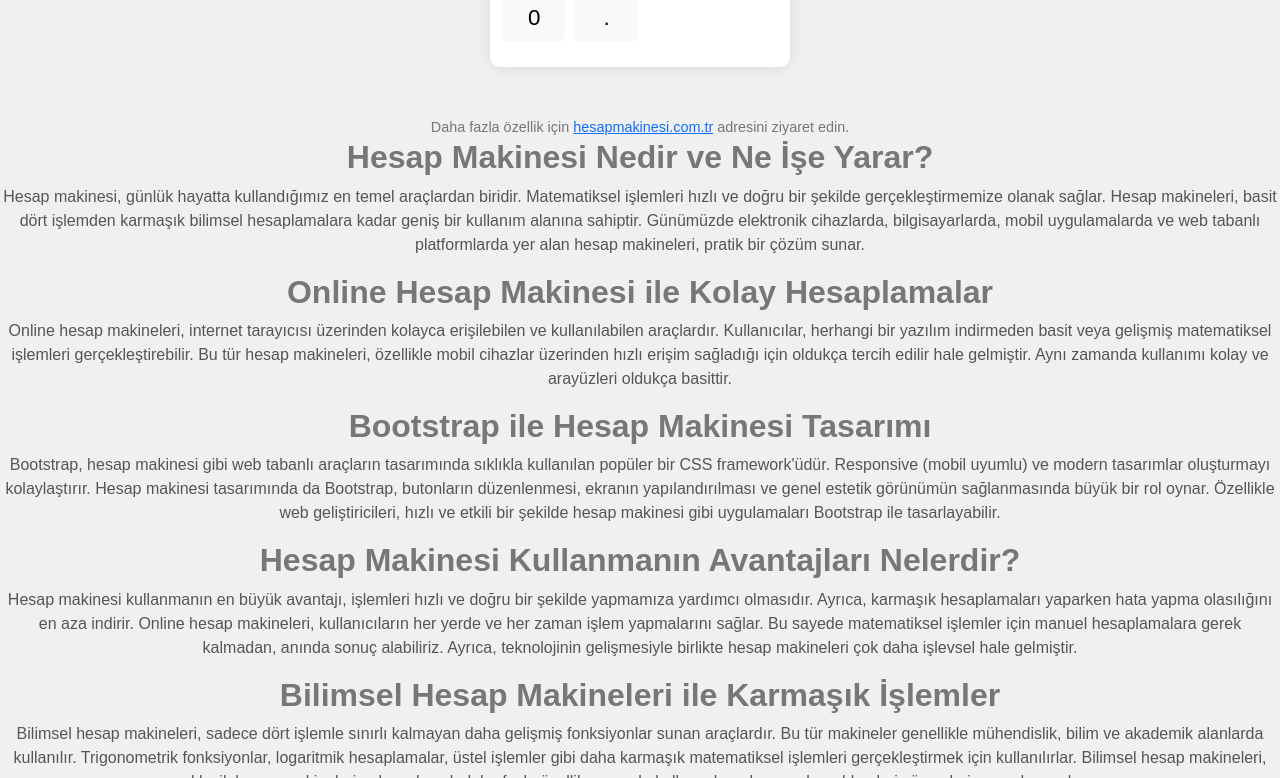
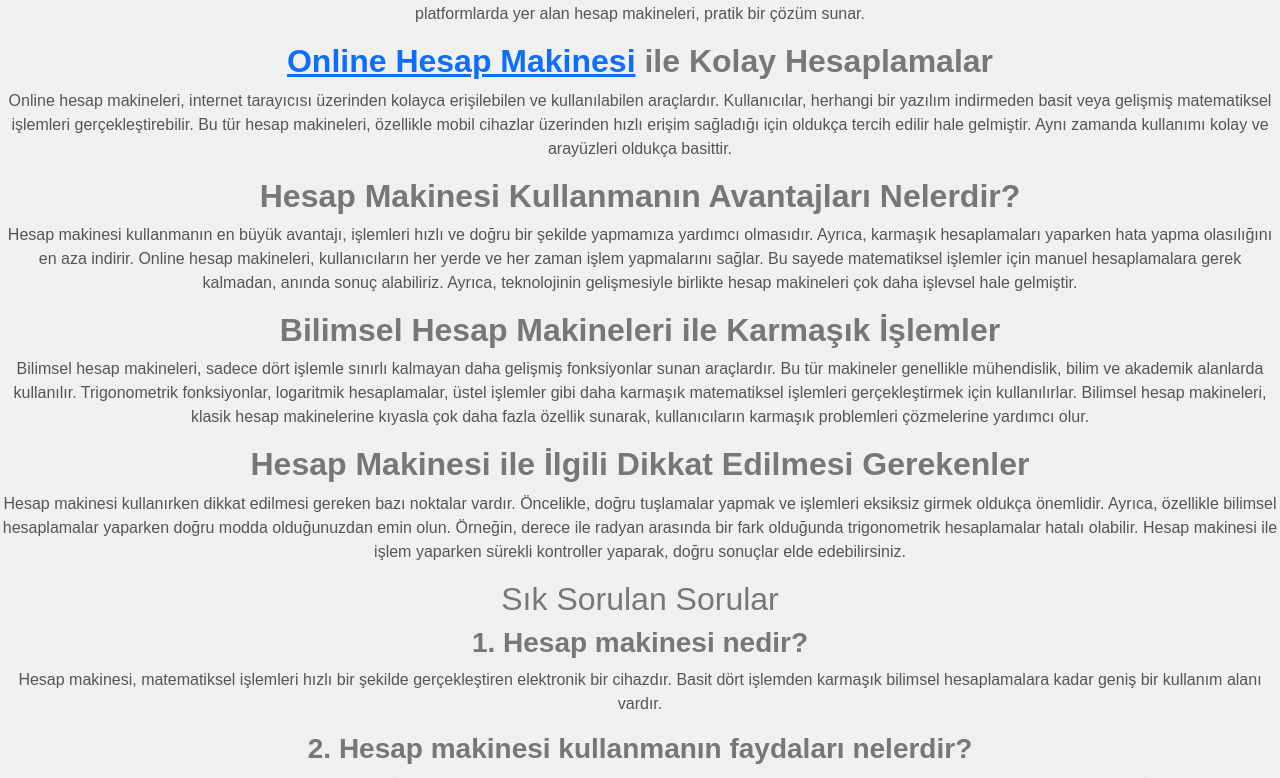
Before and after one commit to hesap-makinesi/hesap-makinesi.github.io, a plain HTML site: page index.html in a window 1280 px wide. Shown: the part 725-1503 px from the top of the page. Drawn offline with nearby package versions, Linux system fonts and the light colour scheme.

Commit message:
index.html

```diff
--- a/index.html
+++ b/index.html
@@ -32,7 +32,7 @@
             border: none;
         }
         .btn {
-            width: 22%;
+            width: 16%;
             margin: 5px;
             font-size: 1.4rem;
         }
@@ -106,11 +106,8 @@
     <h2><strong>Hesap Makinesi Nedir ve Ne İşe Yarar?</strong></h2>
     <p>Hesap makinesi, günlük hayatta kullandığımız en temel araçlardan biridir. Matematiksel işlemleri hızlı ve doğru bir şekilde gerçekleştirmemize olanak sağlar. Hesap makineleri, basit dört işlemden karmaşık bilimsel hesaplamalara kadar geniş bir kullanım alanına sahiptir. Günümüzde elektronik cihazlarda, bilgisayarlarda, mobil uygulamalarda ve web tabanlı platformlarda yer alan hesap makineleri, pratik bir çözüm sunar.</p>
 
-    <h2><strong>Online Hesap Makinesi ile Kolay Hesaplamalar</strong></h2>
+    <h2><strong><a href="https://www.hesapmakinesi.com.tr">Online Hesap Makinesi</a> ile Kolay Hesaplamalar</strong></h2>
     <p>Online hesap makineleri, internet tarayıcısı üzerinden kolayca erişilebilen ve kullanılabilen araçlardır. Kullanıcılar, herhangi bir yazılım indirmeden basit veya gelişmiş matematiksel işlemleri gerçekleştirebilir. Bu tür hesap makineleri, özellikle mobil cihazlar üzerinden hızlı erişim sağladığı için oldukça tercih edilir hale gelmiştir. Aynı zamanda kullanımı kolay ve arayüzleri oldukça basittir.</p>
-
-    <h2><strong>Bootstrap ile Hesap Makinesi Tasarımı</strong></h2>
-    <p>Bootstrap, hesap makinesi gibi web tabanlı araçların tasarımında sıklıkla kullanılan popüler bir CSS framework'üdür. Responsive (mobil uyumlu) ve modern tasarımlar oluşturmayı kolaylaştırır. Hesap makinesi tasarımında da Bootstrap, butonların düzenlenmesi, ekranın yapılandırılması ve genel estetik görünümün sağlanmasında büyük bir rol oynar. Özellikle web geliştiricileri, hızlı ve etkili bir şekilde hesap makinesi gibi uygulamaları Bootstrap ile tasarlayabilir.</p>
 
     <h2><strong>Hesap Makinesi Kullanmanın Avantajları Nelerdir?</strong></h2>
     <p>Hesap makinesi kullanmanın en büyük avantajı, işlemleri hızlı ve doğru bir şekilde yapmamıza yardımcı olmasıdır. Ayrıca, karmaşık hesaplamaları yaparken hata yapma olasılığını en aza indirir. Online hesap makineleri, kullanıcıların her yerde ve her zaman işlem yapmalarını sağlar. Bu sayede matematiksel işlemler için manuel hesaplamalara gerek kalmadan, anında sonuç alabiliriz. Ayrıca, teknolojinin gelişmesiyle birlikte hesap makineleri çok daha işlevsel hale gelmiştir.</p>
@@ -121,7 +118,7 @@
     <h2><strong>Hesap Makinesi ile İlgili Dikkat Edilmesi Gerekenler</strong></h2>
     <p>Hesap makinesi kullanırken dikkat edilmesi gereken bazı noktalar vardır. Öncelikle, doğru tuşlamalar yapmak ve işlemleri eksiksiz girmek oldukça önemlidir. Ayrıca, özellikle bilimsel hesaplamalar yaparken doğru modda olduğunuzdan emin olun. Örneğin, derece ile radyan arasında bir fark olduğunda trigonometrik hesaplamalar hatalı olabilir. Hesap makinesi ile işlem yaparken sürekli kontroller yaparak, doğru sonuçlar elde edebilirsiniz.</p>
 
-    <h2>Sık Sorulan Sorular (SSS)</h2>
+    <h2>Sık Sorulan Sorular</h2>
 
     <h3><strong>1. Hesap makinesi nedir?</strong></h3>
     <p>Hesap makinesi, matematiksel işlemleri hızlı bir şekilde gerçekleştiren elektronik bir cihazdır. Basit dört işlemden karmaşık bilimsel hesaplamalara kadar geniş bir kullanım alanı vardır.</p>
```
